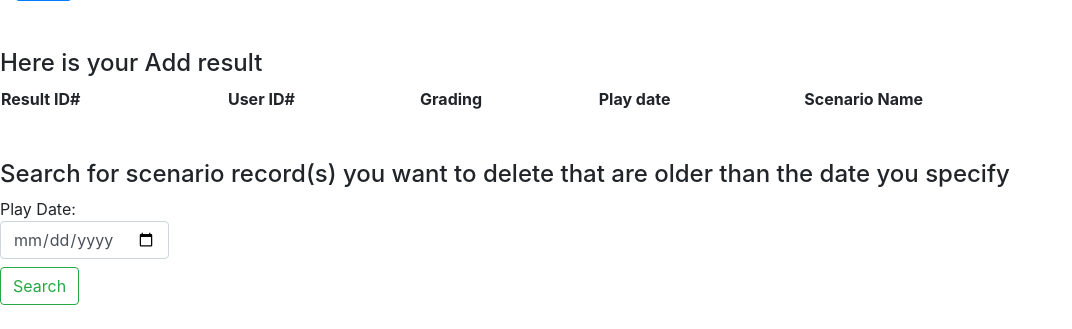
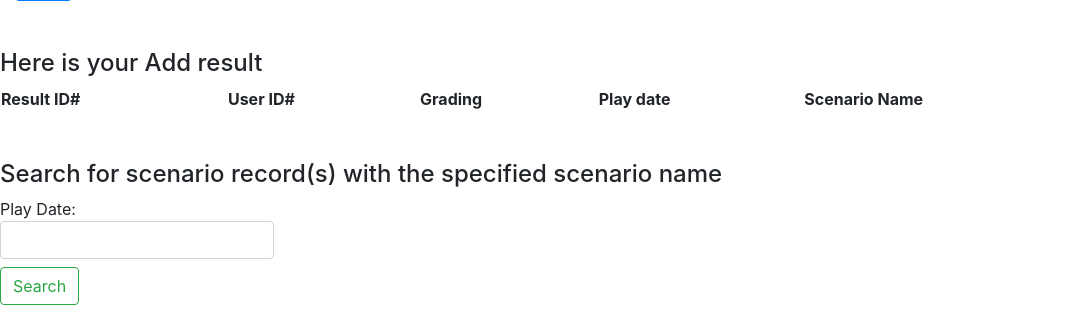
Before and after one commit to nguyeti4/cs340, a Flask app: page /simulators in a window 1280 px wide. Shown: the part 635-964 px from the top of the page, without its empty margins (0-1072 px from the left). Run offline with Flask 2, Linux system fonts and the light colour scheme; data that the repository does not hold is empty; some libraries are stand-ins or nearby versions.

Commit message:
filter by scenario name not by date

```diff
--- a/templates/simulators.html
+++ b/templates/simulators.html
@@ -77,10 +77,10 @@
 <div>
 <form class="container2" action="/api/simulators/update" method="GET" class="form-inline my-2 my-lg-0" style="margin-left: 0;">
   <div>
-   <h4>Search for scenario record(s) you want to delete that are older than the date you specify</h4>
+   <h4>Search for scenario record(s) with the specified scenario name</h4>
   </div>
   <div>
-    <label>Play Date: <input class="form-control" type="date" name="sim_dates"></label>
+    <label>Play Date: <input class="form-control" type="text" name="sim_scenario"></label>
   </div>
   <button class="btn btn-outline-success my-2 my-sm-0" type="submit">Search</button>
 </form>
```
